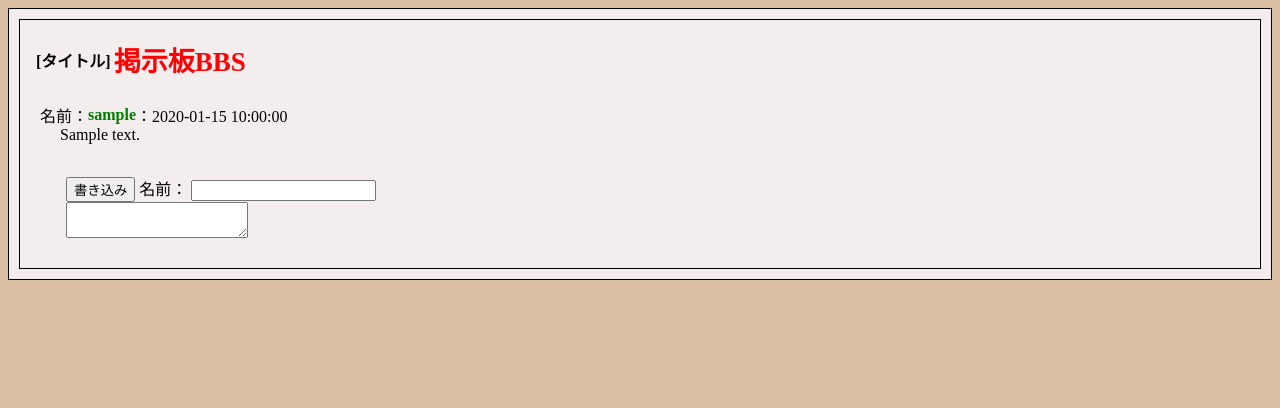
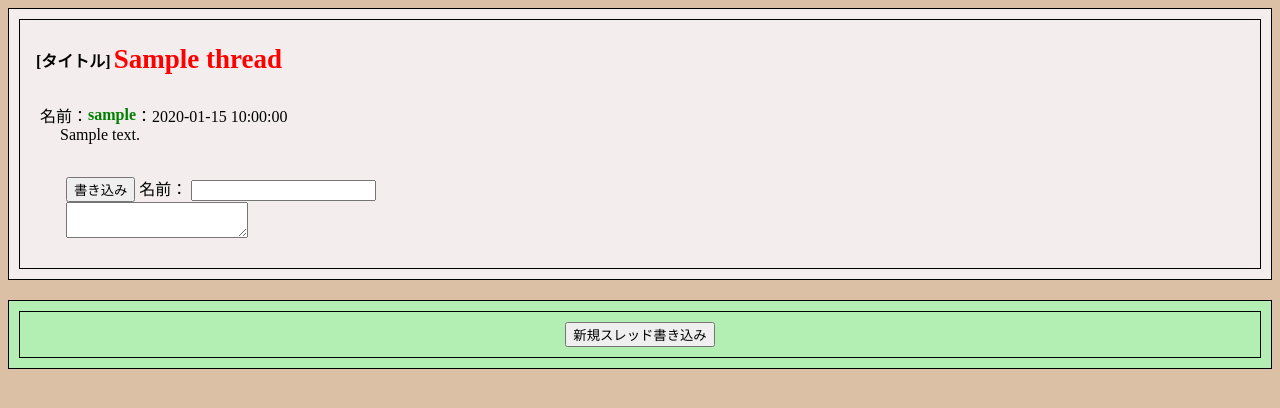
Before and after one commit to piaoxf/bbs, a PHP site: page /2chan-bbs/ in a window 1280 px wide. Shown: the part 97-505 px from the top of the page. Run offline with PHP 8.4, Linux system fonts and the light colour scheme; tables that the repository leaves empty or names only in its code hold one stand-in row (values such as "Sample post").

Commit message:
【new thread】 add function

```diff
--- a/app/function/comment_add.php
+++ b/app/function/comment_add.php
@@ -21,13 +21,14 @@
       if(empty($error_message)) {
         $post_date = date("Y-m-d H:i:s");
 
-        $sql = "INSERT INTO `comment` (`username`, `body`, `post_date`) VALUES (:username, :body, :post_date);";
+        $sql = "INSERT INTO `comment` (`username`, `body`, `post_date`, `thread_id`) VALUES (:username, :body, :post_date, :thread_id);";
         $stmt = $pdo->prepare($sql);
 
         //値をセット
         $stmt->bindParam(":username",$escape["username"], PDO::PARAM_STR);
         $stmt->bindParam(":body", $escape["body"], PDO::PARAM_STR);
         $stmt->bindParam(":post_date", $post_date, PDO::PARAM_STR);
+        $stmt->bindParam(":thread_id",$_POST["threadId"],PDO::PARAM_STR);
 
         $stmt->execute();
        }
--- a/app/parts/commentSection.php
+++ b/app/parts/commentSection.php
@@ -1,5 +1,10 @@
+<?php
+  include("./app/function/comment_get.php");
+?>
+
 <section>
         <?php foreach($comment_array as $comment):?>
+        <?php if($thread["id"] == $comment["thread_id"]) : ?>
         <article>
           <div class="wrapper">
             <div class="nameArea">
@@ -8,7 +13,9 @@
               <time>：<?= $comment["post_date"]; ?></time>
             </div>
             <P class="comment"><?= $comment["body"]; ?></P>
+            <div hidden><?= $comment["thread_id"]; ?></div>
           </div>
         </article>
+        <?php endif;?>
         <?php endforeach ?>
-      </section>
+</section>
--- a/app/parts/thread.php
+++ b/app/parts/thread.php
@@ -1,14 +1,14 @@
  <!-- スレッドのタイトルを表示   -->
  <?php
     include("./app/function/comment_add.php");
-    include("./app/function/comment_get.php");
+    include("./app/function/thread_get.php");
 ?>
-
+ <?php foreach($thread_array as $thread) : ?>
  <div class="threadWrapper">
     <div class="childWrapper">
       <div class="threadTitle">
         <span>[タイトル]</span>
-        <h1>掲示板BBS</h1>
+        <h1><?php echo $thread["title"];?></h1>
       </div>
       <?php include("commentSection.php"); ?>
       <?php include("commentForm.php"); ?>
@@ -16,3 +16,4 @@
       <!-- <script src="main.js"></script> -->
     </div>
 </div>
+<?php endforeach; ?>
--- a/index.php
+++ b/index.php
@@ -25,6 +25,8 @@
  <!-- threadを読み込む -->
  <?php include("./app/parts/thread.php"); ?>
 
+ <?php include("./app/parts/newThread.php"); ?>
+
   <!-- 名前、日時、コメントをデータベースから取得 -->
 
 </body>
```
